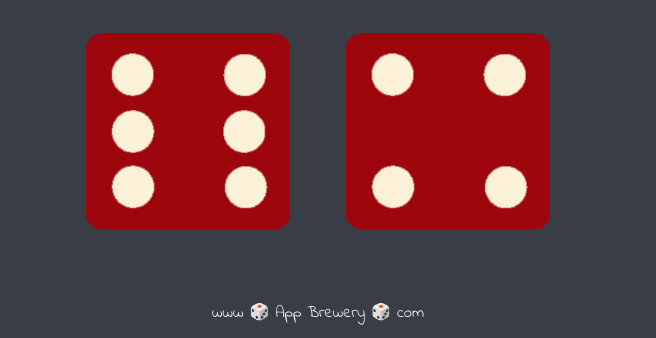
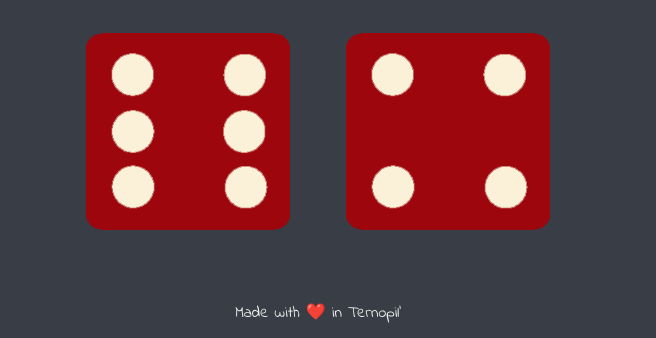
Before and after one commit to StanislawFarshtei/99bottlesOfbeer, a plain HTML site: page Dicee Challenge - Starting Files/index.html in a window 1280 px wide. Shown: the part 462-800 px from the top of the page, without its empty margins (322-978 px from the left). Drawn offline with Linux system fonts and the light colour scheme; files whose address does not match are found by name.

```diff
--- a/Dicee Challenge - Starting Files/index.html
+++ b/Dicee Challenge - Starting Files/index.html
@@ -28,6 +28,6 @@
   </body>
 
   <footer>
-    www 🎲 App Brewery 🎲 com
+    Made with ❤️ in Ternopil'
   </footer>
 </html>
```
